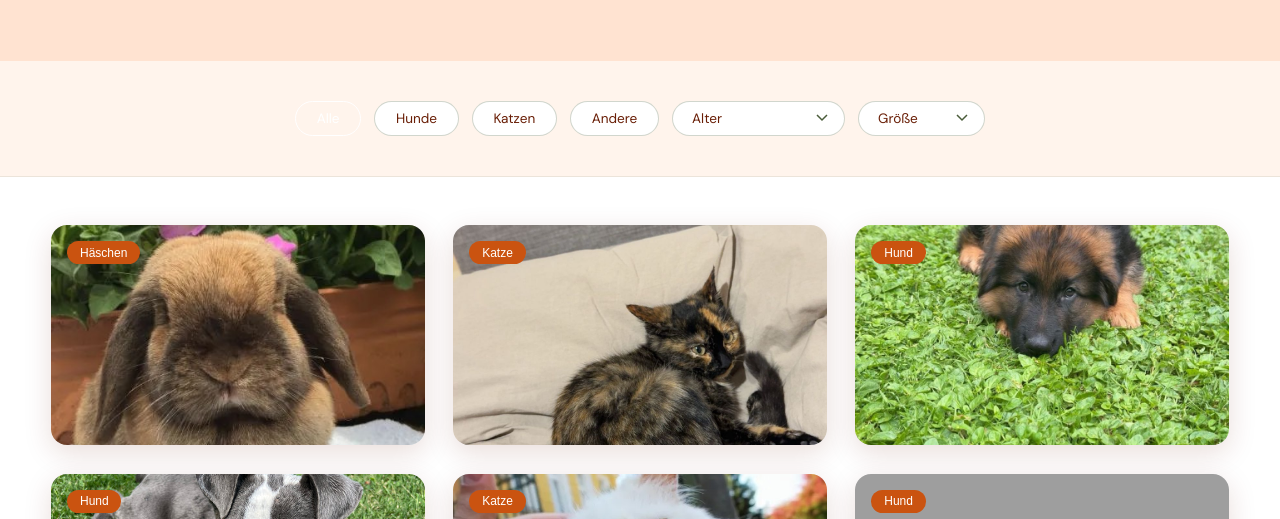
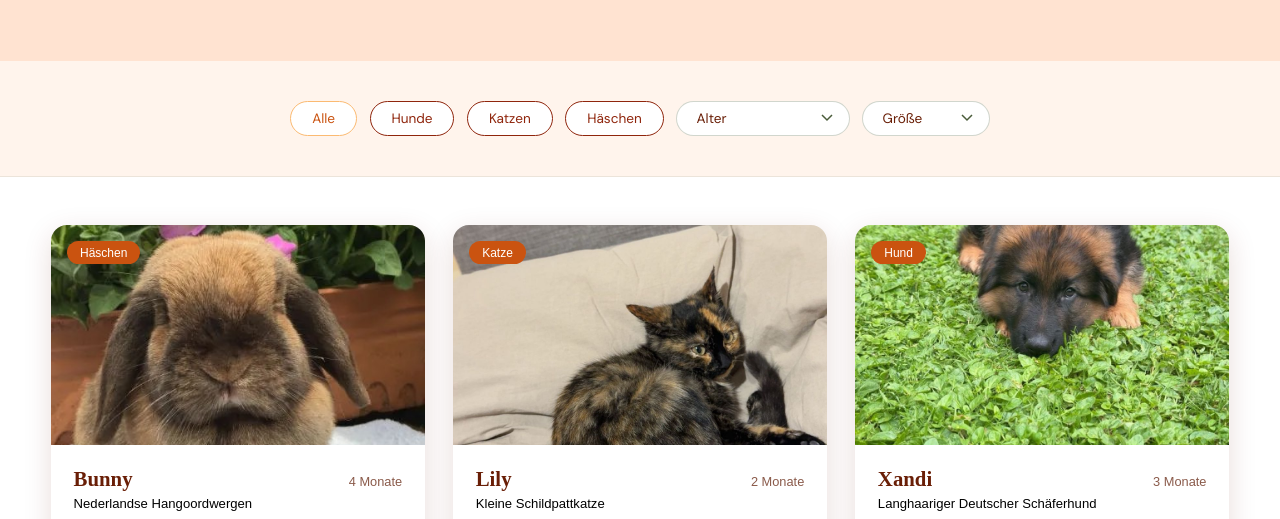
Before and after one commit to salmaam2205-pixel/A-place-to-belong, a plain HTML site: page gallery.html in a window 1280 px wide. Both pictures are taken after a click on the button "Alle". Shown: the part 255-774 px from the top of the page. Drawn offline with Linux system fonts and the light colour scheme; grey boxes are pictures that could not be loaded; a web font is replaced by a local one.

Commit message:
Sistemato filtri in gallery. Modifiche design.

```diff
--- a/animals.js
+++ b/animals.js
@@ -56,7 +56,7 @@ const animals = [
     name: "Luna",
     age: "6 Jahre",
     species: "Katze",
-    ageGroup: "Erwachsen",
+    ageGroup: "Senior",
     size: "Mittelgroß",
     badge: "Katze",
     breed: "Hauskatze · Weiß und Grau",
@@ -108,7 +108,7 @@ const animals = [
     name: "Otto",
     age: "2 Jahre",
     species: "Hund",
-    ageGroup: "Jung",
+    ageGroup: "Erwachsen",
     size: "Mittelgroß",
     badge: "Hund",
     breed: "American pit bull terrier",
--- a/gallery.html
+++ b/gallery.html
@@ -33,7 +33,7 @@
     <button class="filter-btn active" data-filter="all">Alle</button>
     <button class="filter-btn" data-filter="hund">Hunde</button>
     <button class="filter-btn" data-filter="katze">Katzen</button>
-    <button class="filter-btn" data-filter="andere">Andere</button>
+    <button class="filter-btn" data-filter="häschen">Häschen</button>
     <select class="filter-select" id="ageFilter" aria-label="Nach Alter filtern">
       <option value="">Alter</option>
       <option value="jung">Jung (&lt; 1 Jahr)</option>
@@ -44,7 +44,7 @@
       <option value="">Größe</option>
       <option value="klein">Klein</option>
       <option value="mittel">Mittelgroß</option>
-      <option value="gross">Groß</option>
+      <option value="groß">Groß</option>
     </select>
   </div>
 
@@ -90,7 +90,9 @@
           <img src="${animal.image}" alt="${animal.alt}" />
           <span class="card-badge">${animal.badge}</span>
           <div class="card-hover-info">
-            ${animal.adopted ? '' : `<a href="adoption.html?animal=${animal.name}" class="btn-card">Profil ansehen</a>`}</div>
+            ${animal.adopted ? '' : `<a href="adoption.html?animal=${animal.name}" class="btn-card">Profil ansehen</a>`}
+          </div>
+        </div>
         <div class="card-body">
           <div class="card-meta"><span class="card-name">${animal.name}</span><span class="card-age">${animal.age}</span></div>
           <p class="card-breed">${animal.breed}</p>
@@ -102,18 +104,48 @@
 
     // Filter functionality
     const filterBtns = document.querySelectorAll('.filter-btn');
+    const ageFilter = document.getElementById('ageFilter');
+    const sizeFilter = document.getElementById('sizeFilter');
     const cards = document.querySelectorAll('.animal-card');
+
+    function matchesAge(filterValue, cardAge) {
+      return !filterValue ||
+        (filterValue === 'jung' && cardAge === 'Jung') ||
+        (filterValue === 'mittel' && cardAge === 'Erwachsen') ||
+        (filterValue === 'senior' && cardAge === 'Senior');
+    }
+
+    function matchesSize(filterValue, cardSize) {
+      return !filterValue ||
+        (filterValue === 'klein' && cardSize === 'Klein') ||
+        (filterValue === 'mittel' && cardSize === 'Mittelgroß') ||
+        (filterValue === 'groß' && cardSize === 'Groß');
+    }
+
+    function updateGallery() {
+      const activeFilter = document.querySelector('.filter-btn.active').dataset.filter;
+      const selectedAge = ageFilter.value;
+      const selectedSize = sizeFilter.value;
+
+      cards.forEach(card => {
+        const matchesSpecies = activeFilter === 'all' || card.dataset.species === activeFilter;
+        const matchesAgeFilter = matchesAge(selectedAge, card.dataset.age);
+        const matchesSizeFilter = matchesSize(selectedSize, card.dataset.size);
+
+        card.style.display = matchesSpecies && matchesAgeFilter && matchesSizeFilter ? '' : 'none';
+      });
+    }
 
     filterBtns.forEach(btn => {
       btn.addEventListener('click', () => {
         filterBtns.forEach(b => b.classList.remove('active'));
         btn.classList.add('active');
-        const f = btn.dataset.filter;
-        cards.forEach(card => {
-          card.style.display = (f === 'all' || card.dataset.species === f) ? '' : 'none';
-        });
+        updateGallery();
       });
     });
+
+    ageFilter.addEventListener('change', updateGallery);
+    sizeFilter.addEventListener('change', updateGallery);
   </script>
 
 </body>
--- a/style.css
+++ b/style.css
@@ -612,18 +612,18 @@ ul { list-style: none; }
 .filter-btn {
   padding: .5rem 1.3rem;
   border-radius: 50px;
-  border: 1.5px solid rgba(74,92,58,.25);
+  border: 1.5px solid #8F250C;
   background: var(--white);
-  color: var(--brown);
+  color: #8F250C;
   font-size: .85rem;
   font-family: 'DM Sans', sans-serif;
   cursor: pointer;
   transition: all var(--trans);
 }
 .filter-btn:hover, .filter-btn.active {
-  background: var(--green);
-  color: var(--white);
-  border-color: var(--green);
+  background: var(--white);
+  color: #CA5310;
+  border-color: #FBBA72;
 }
 .filter-select {
   padding: .5rem 1.2rem;
```
